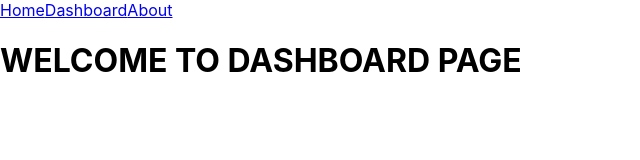
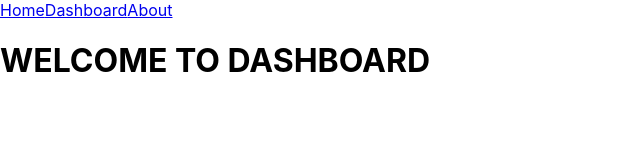
Before and after one commit to bhargavipatnana12/practice, a React (Create React App) app: page /Dashboard in a window 1280 px wide. Shown: the top 160 px of the page, without its empty margins (0-640 px from the left). Built offline with nearby package versions, Linux system fonts and the light colour scheme.

Commit message:
Navigate Component

```diff
--- a/src/Dashboard.js
+++ b/src/Dashboard.js
@@ -3,7 +3,7 @@ import React from "react";
 const Dashboard = () => {
   return (
     <div>
-      <h1>WELCOME TO DASHBOARD PAGE</h1>
+      <h1>WELCOME TO DASHBOARD</h1>
     </div>
   );
 };
```
